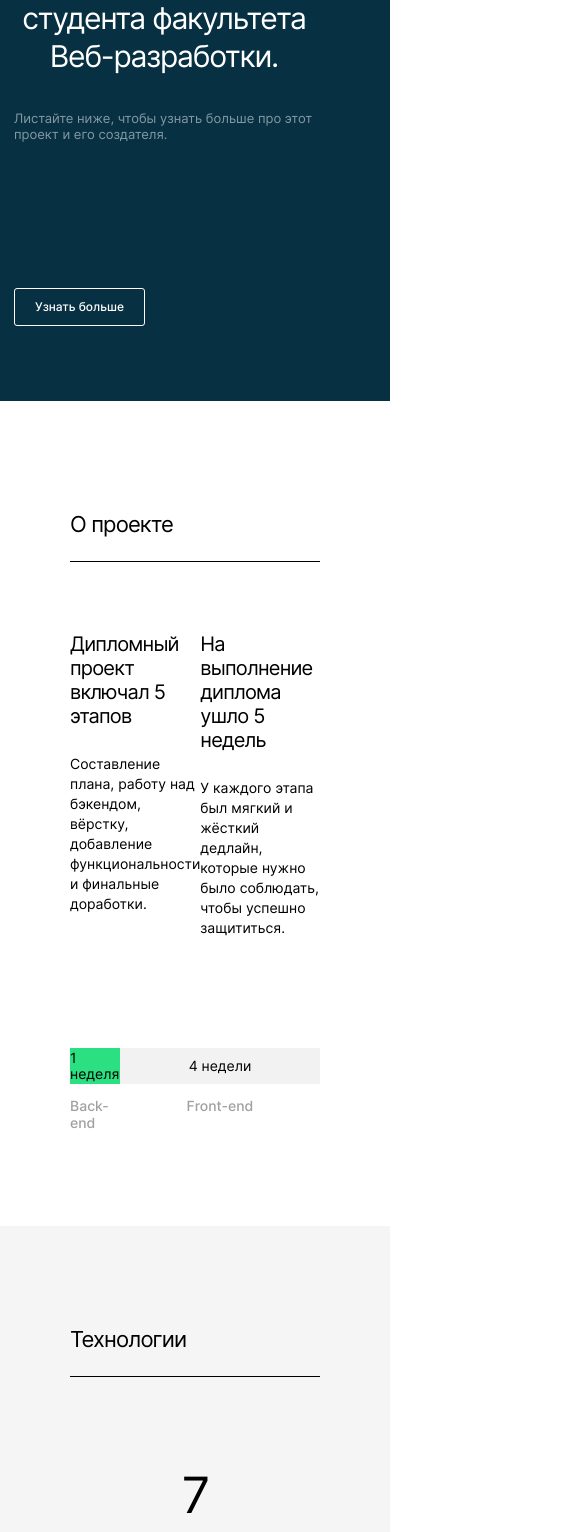
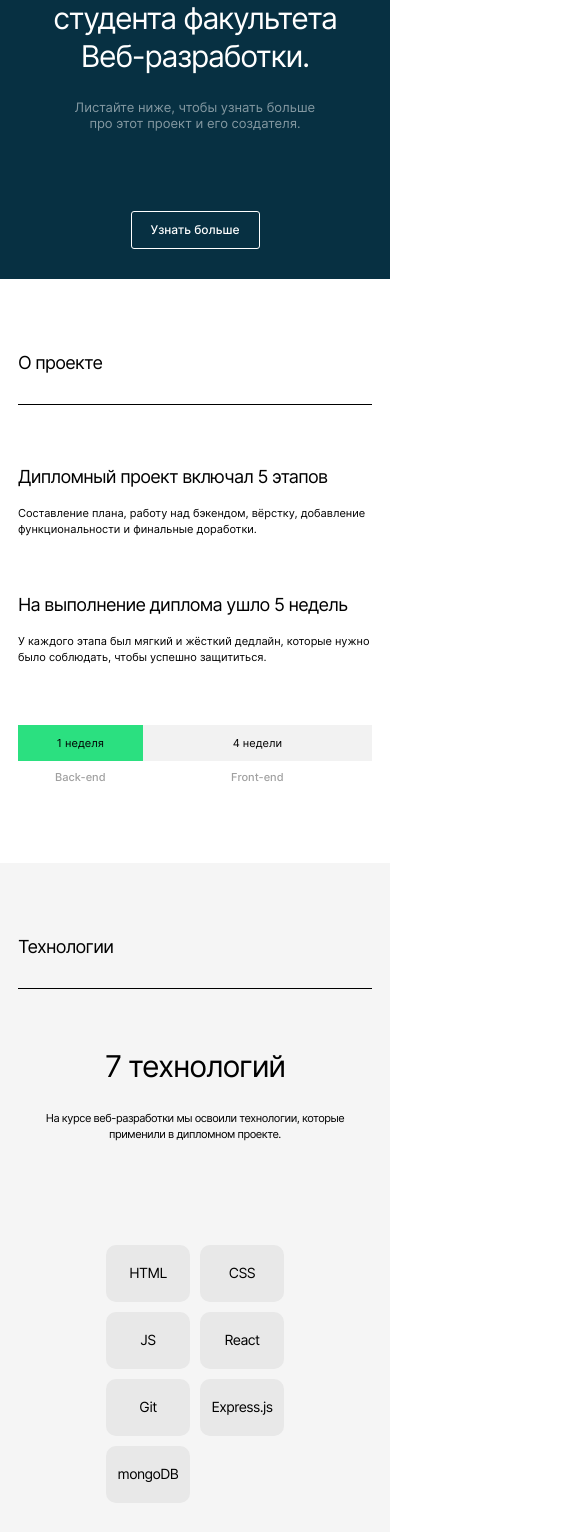
Before and after one commit to GrigoryGriko/movies-explorer-frontend, a React (Create React App) app: page / in a window 390 px wide. Shown: the part 433-1965 px from the top of the page, 585 px wide, since content can reach past the window. Built offline with nearby package versions, Linux system fonts and the light colour scheme.

Commit message:
feat: адаптация Компонента Portfolio

```diff
--- a/src/components/App/App.css
+++ b/src/components/App/App.css
@@ -40,4 +40,10 @@
   .wrapper-promo {
     width: calc(100% - 28px);
   }
+  .wrapper {
+    width: calc(100% - 36px);
+  }
+  .wrapper-about-me {
+    width: calc(100% - 28px);
+  }
 }
--- a/src/components/Main/AboutMe/AboutMe.css
+++ b/src/components/Main/AboutMe/AboutMe.css
@@ -178,3 +178,51 @@
     font-size: 28px;
   }
 }
+@media screen and (max-width: 699px) {
+  .aboutMe__student-article {
+    max-height: 655px;
+    align-items: center;
+    align-items: flex-start;
+  }
+  .aboutMe__student-avatar {
+    width: 292px;
+    height: 352px;
+    order: -1;
+  }
+  .aboutMe__student-name {
+    font-size: 30px;
+    margin-top: 40px;
+  }
+  .aboutMe__student-info {
+    font-size: 11px;
+    margin-top: 20px;
+  }
+  .aboutMe__student-description {
+    font-size: 11px;
+    line-height: 16px;
+  }
+  .aboutMe__link-to-github {
+    margin-top: 40px
+  }
+  .aboutMe__portfolio {
+    margin-top: 70px;
+    font-size: 14px;
+  }
+  .aboutMe__list {
+    margin-top: 40px;
+  }
+  .aboutMe__item {
+    height: 28px;
+  }
+  .aboutMe__item-name {
+    height: auto;
+    line-height: 28px;
+    font-size: 18px;
+  }
+  .aboutMe__item-arrow {
+    width: 9px;
+    height: 9px;
+    background-size: cover;
+    align-self: center;
+  }
+}
--- a/src/components/Main/AboutMe/AboutMe.js
+++ b/src/components/Main/AboutMe/AboutMe.js
@@ -3,7 +3,7 @@ import React from 'react';
 function AboutMe() {
   return(
     <section className="aboutMe section">
-      <div className="aboutMe__wrapper wrapper">
+      <div className="aboutMe__wrapper wrapper-about-me">
         <h2 className="aboutMe__header text-header">
           Студент
         </h2>
--- a/src/components/Main/AboutProject/AboutProject.css
+++ b/src/components/Main/AboutProject/AboutProject.css
@@ -54,15 +54,13 @@
   height: 36px;
   margin-top: 110px;
 }
-.aboutProject__progress-backend {
+.aboutProject__progress-backend, .aboutProject__progress-frontend {
   display: flex;
   align-items: center;
   justify-content: center;
 
   position: relative;
-  width: 25%;
   height: 100%;
-  background-color: #2BE080;
 
   font-family: 'Inter';
   font-style: normal;
@@ -71,22 +69,13 @@
 
   color: #000000;
 }
+.aboutProject__progress-backend {
+  width: 25%;
+  background-color: #2BE080;
+}
 .aboutProject__progress-frontend {
-  display: flex;
-  align-items: center;
-  justify-content: center;
-
-  position: relative;
-  width: 100%;
-  height: 100%;
+  width: 75%;
   background-color: #F2F2F2;
-
-  font-family: 'Inter';
-  font-style: normal;
-  font-weight: 400;
-  font-size: 14px;
-
-  color: #000000;
 }
 .aboutProject__progress-subtitle {
   position: absolute;
@@ -118,3 +107,44 @@
     font-weight: 400;
   }
 }
+@media screen and (max-width: 699px) {
+  .aboutProject {
+    padding: 70px 0 70px 0;
+  }
+  .aboutProject__wrapper-text-about {
+    margin-top: 60px;
+  }
+  .aboutProject__wrapper-text-about {
+    flex-direction: column;
+  }
+  .aboutProject__header-descript {
+    font-size: 18px;
+  }
+  .aboutProject__description {
+    margin-top: 16px;
+    font-size: 11px;
+    line-height: 16px;
+  }
+  .aboutProject__text-container {
+    margin-bottom: 56px;
+  }
+  .aboutProject__text-container:last-child {
+    margin-bottom: 0;
+  }
+  .aboutProject__progress-bar {
+    margin-top: 60px;
+  }
+  .aboutProject__progress-backend, .aboutProject__progress-frontend {
+    font-size: 11px;
+  }
+  .aboutProject__progress-backend {
+    width: 35.22%;
+  }
+  .aboutProject__progress-frontend {
+    width: 64.78%;
+  }
+  .aboutProject__progress-subtitle {
+    top: 46px;
+    font-size: 11px;
+  }
+}
--- a/src/components/Main/Main.css
+++ b/src/components/Main/Main.css
@@ -18,3 +18,13 @@
 
   margin-top: 23px;
 }
+
+
+@media screen and (max-width: 699px) {
+  .text-header {
+    font-size: 18px;
+  }
+  .stroke-line {
+    margin-top: 28px;
+  }
+}
--- a/src/components/Main/NavTab/NavTab.css
+++ b/src/components/Main/NavTab/NavTab.css
@@ -239,4 +239,10 @@
   .header__action-reigister {
     font-size: 10px;
   }
+  .header__action-login {
+    width: 54px;
+    height: 26px;
+    margin-left: 14px;
+    font-size: 10px;
+  }
 }
--- a/src/components/Main/Promo/Promo.css
+++ b/src/components/Main/Promo/Promo.css
@@ -47,7 +47,7 @@
   margin: 0;
   line-height: 0;
   margin-top: 146px;
-  width: 129px;
+  width: 127px;
   height: 36px;
   border: 1px solid #fff;
   border-radius: 3px;
@@ -81,6 +81,17 @@
     order: -1;
     align-self: center;
   }
+  .promo__wrapper {
+    align-items: center;
+    flex-wrap: nowrap;
+  }
+
+  .promo__description {
+    text-align: center;
+  }
+  .promo__text {
+    text-align: center;
+  }
 }
 @media screen and (min-width: 700px) and (max-width: 1136px) {
   .promo {
@@ -89,8 +100,6 @@
   }
   .promo__wrapper {
     max-height: 850px;
-    align-items: center;
-    flex-wrap: nowrap;
   }
   .promo__description {
     margin-top: 48px;
@@ -103,8 +112,6 @@
     margin-top: 22px;
     width: 260px;
 
-    font-size: 13px;
-    line-height: 15.73px;
     text-align: center;
   }
   .promo__button-more {
@@ -117,6 +124,7 @@
 @media screen and (max-width: 699px) {
   .promo {
     padding-top: 70px;
+    padding-bottom: 30px;
   }
   .promo__wrapper {
     max-height: 640px;
@@ -131,6 +139,13 @@
     width: 300px;
     font-size: 30px;
     line-height: 38px;
-    text-align: center;
+  }
+  .promo__text {
+    width: 260px;
+    line-height: 16px;
+    margin-top: 24px;
+  }
+  .promo__button-more {
+    margin-top: 80px;
   }
 }
--- a/src/components/Main/Techs/Techs.css
+++ b/src/components/Main/Techs/Techs.css
@@ -2,8 +2,7 @@
   display: flex;
   justify-content: center;
   align-items: center;
-  padding-top: 100px;
-  padding-bottom: 100px;
+  padding-top: 100px 0 100px 0;
 
   background-color: #F5F5F5;
 }
@@ -83,7 +82,7 @@
   color: #000000;
 }
 .techs__item:last-child {
-  margin-right: 0;
+  margin: 0;
 }
 
 @media screen and (min-width: 700px) and (max-width: 1136px) {
@@ -111,3 +110,35 @@
     font-size: 12px;
   }
 }
+
+@media screen and (max-width: 699px) {
+  .techs {
+    padding: 70px 0 70px 0;
+  }
+  .techs__title {
+    margin-top: 60px;
+    font-size: 30px;
+  }
+  .techs__description {
+    font-size: 11px;
+    line-height: 16px;
+  }
+
+  .techs__list {
+    width: calc(100% - 106px);
+    display: grid;
+    grid-template-columns: repeat(auto-fill, 84px);
+    grid-template-rows: repeat(auto-fill, 57px);
+    grid-auto-flow: row;
+    gap: 10px 10px;
+
+    align-items: center;
+    justify-content: center;
+    flex-wrap: wrap;
+  }
+  .techs__item {
+    width: 84px;
+    height: 57px;
+    margin-right: 0;
+  }
+}
```
